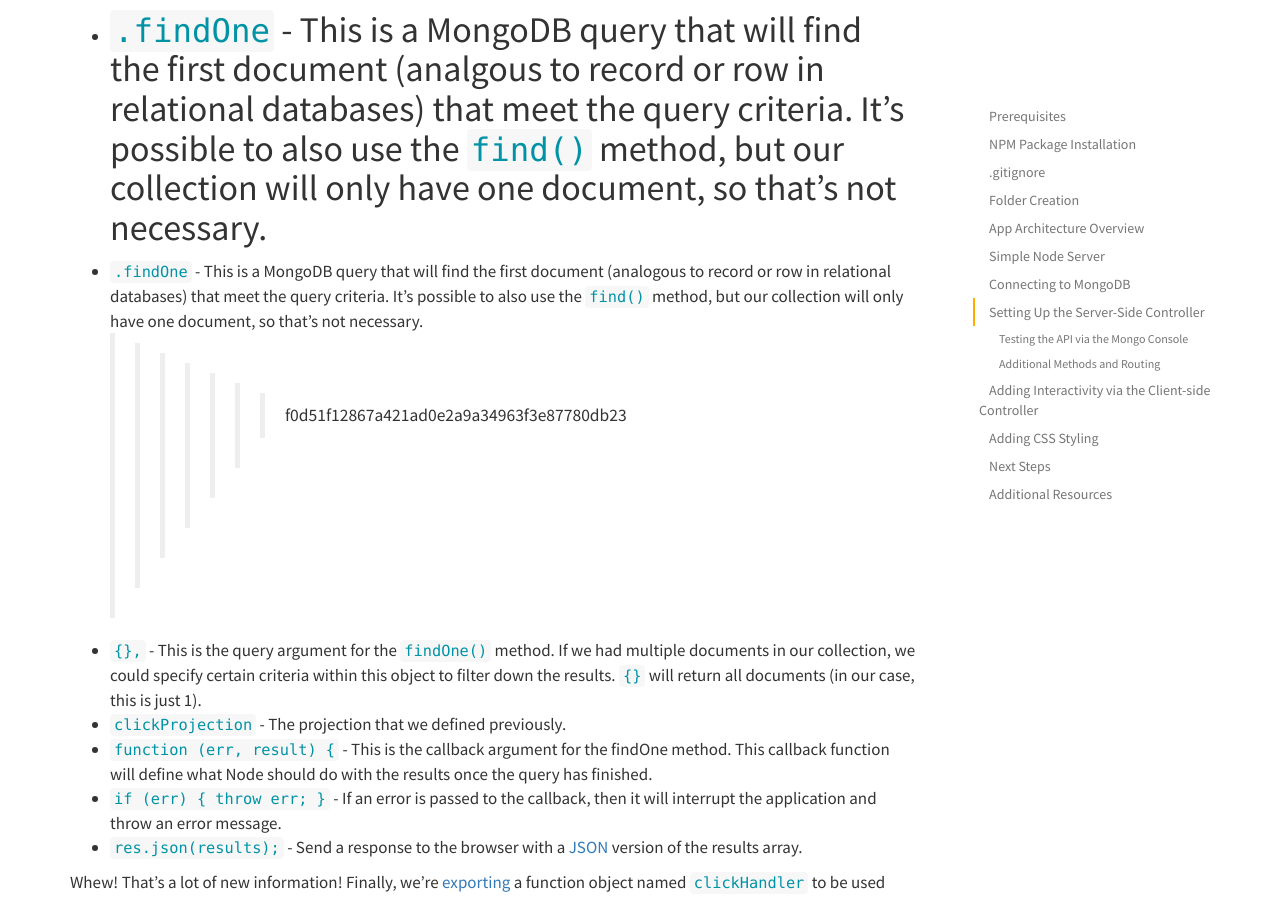
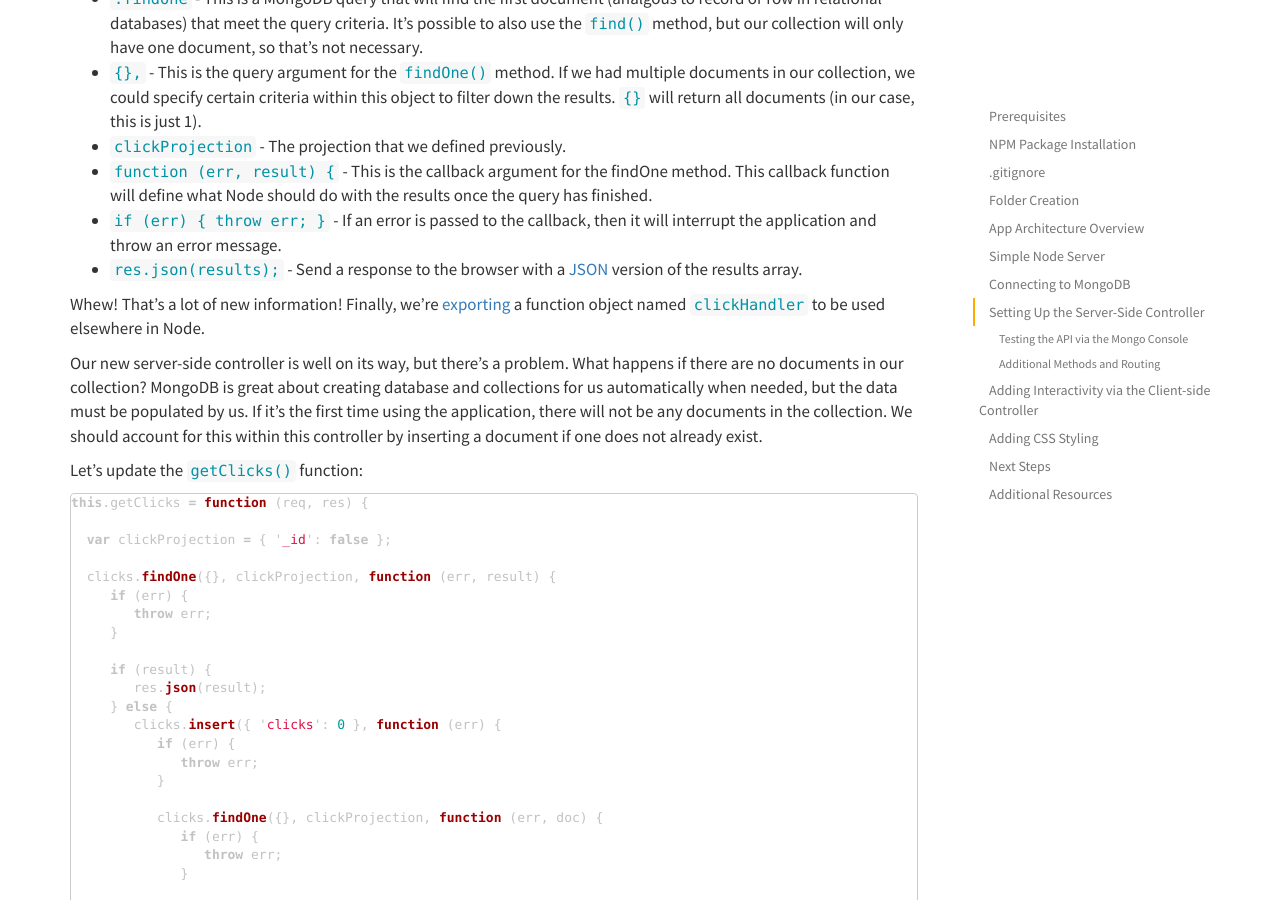
Before and after one commit to johnstonbl01/clementinejs, a Jekyll site: the page built from tutorials/tutorial-beginner.md, in a window 1280 px wide and 900 px high, scrolled down 11735 px. Built offline with Jekyll 4.4.1, drawn with Linux system fonts in a browser that asks for light colours; Markdown is read by kramdown in place of the engine named in the settings; some of the changed text lies outside the part shown.

Commit message:
Correct repeated bullet and mongo console command

```diff
--- a/tutorials/tutorial-beginner.md
+++ b/tutorials/tutorial-beginner.md
@@ -507,9 +507,6 @@ Let's break down each line of the `getClicks` method:
 <<<<<<< HEAD
 - `var clickProjection ...` - Every document in MongoDB is [automatically assigned an '_id'](http://docs.mongodb.org/manual/reference/object-id/) when inserted into a collection, unless otherwise specified. It's possible to specify a value or field as the '_id', but in our case we're going to leave it as is. This argument is known as the projection, which allows us to manipulate & exclude fields from the query results before they're passed on. In this case, we don't want the '_id' field to show up in our results since it's not needed. Due to that, the value has been set to `false` for this field.
 - [`.findOne`](http://mongodb.github.io/node-mongodb-native/markdown-docs/queries.html#find-first-occurence-with-findone) - This is a MongoDB query that will find the first document (analgous to record or row in relational databases) that meet the query criteria. It's possible to also use the [`find()`](http://mongodb.github.io/node-mongodb-native/markdown-docs/queries.html#making-queries-with-find) method, but our collection will only have one document, so that's not necessary.
-=======
-- [`.findOne`](http://mongodb.github.io/node-mongodb-native/markdown-docs/queries.html#find-first-occurence-with-findone) - This is a MongoDB query that will find the first document (analogous to record or row in relational databases) that meet the query criteria. It's possible to also use the [`find()`](http://mongodb.github.io/node-mongodb-native/markdown-docs/queries.html#making-queries-with-find) method, but our collection will only have one document, so that's not necessary.
->>>>>>> f0d51f12867a421ad0e2a9a34963f3e87780db23
 - `{},` - This is the query argument for the `findOne()` method. If we had multiple documents in our collection, we could specify certain criteria within this object to filter down the results. `{}` will return all documents (in our case, this is just 1).
 - `clickProjection` - The projection that we defined previously.
 - `function (err, result) {` - This is the callback argument for the findOne method. This callback function will define what Node should do with the results once the query has finished.
```
Also changed, not shown: other parts of tutorials/tutorial-beginner.md (+1 -1 lines).
